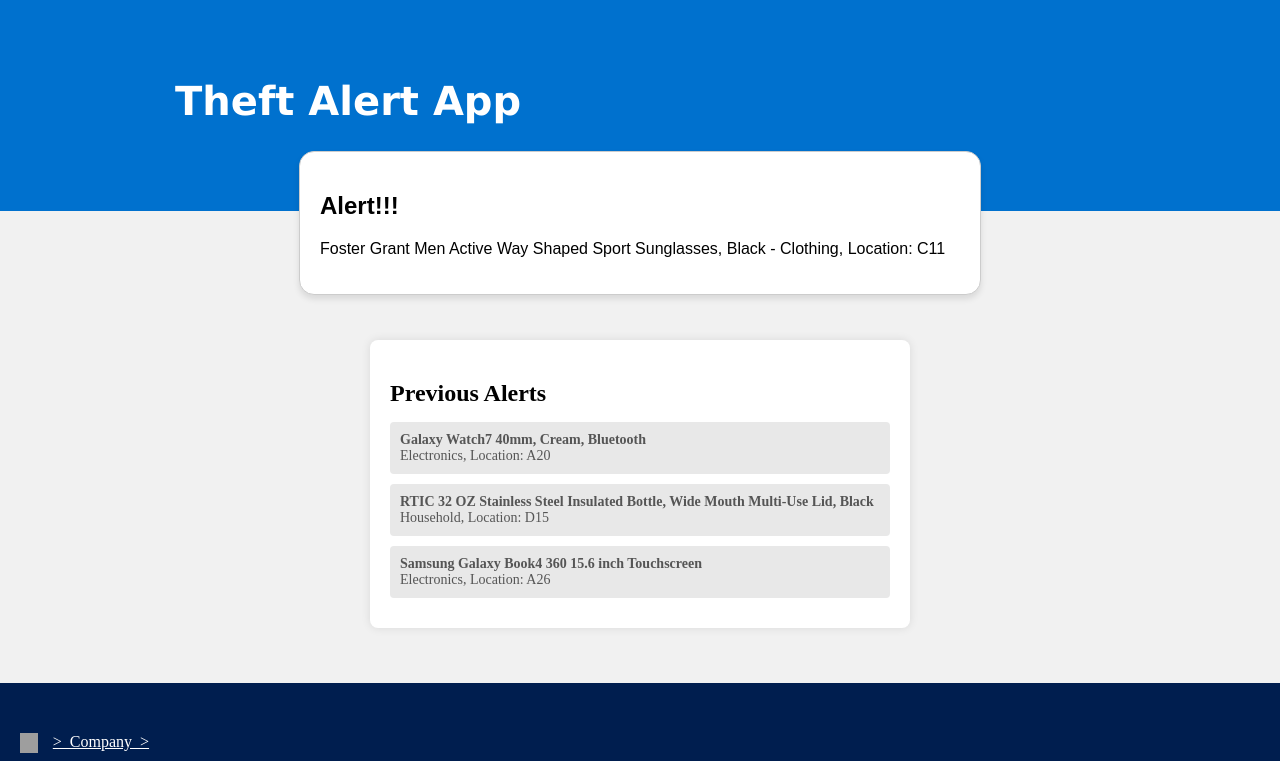
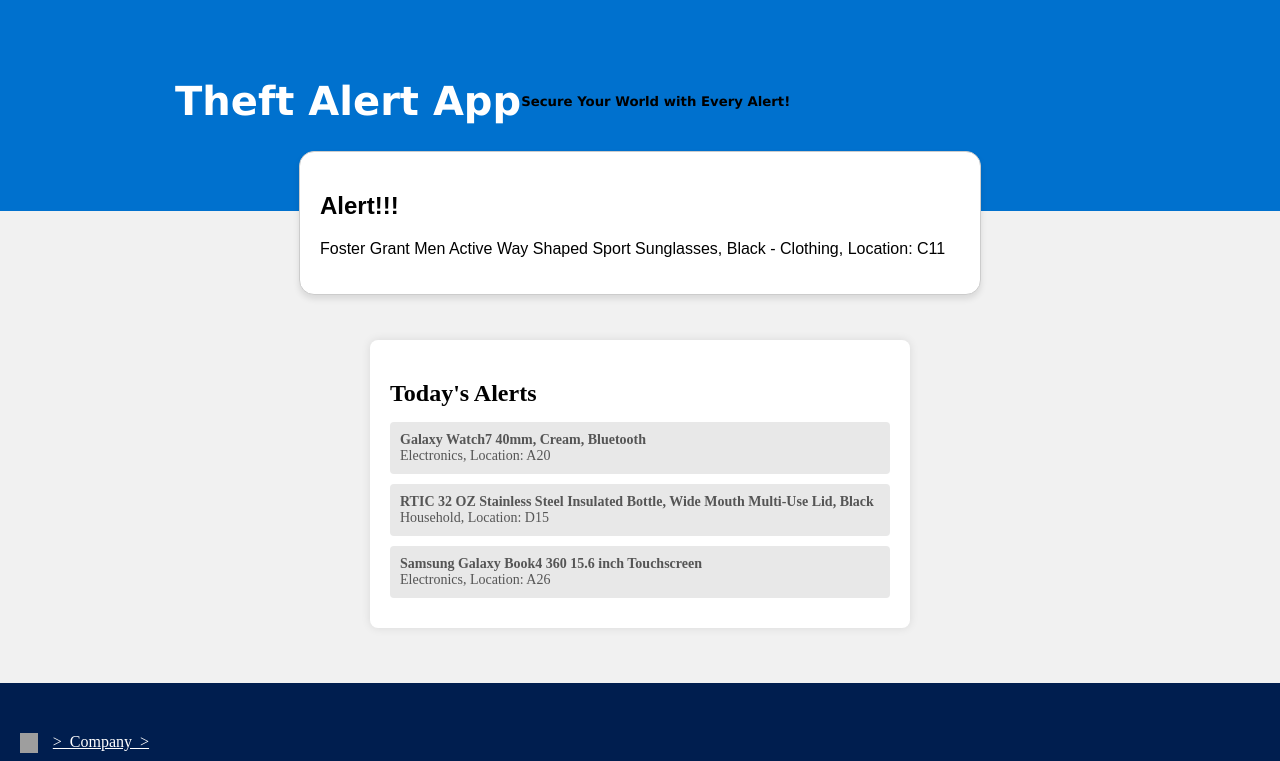
Before and after one commit to Anuva99/RFID-alert-system, a plain HTML site: page index.html in a window 1280 px wide. Shown: the part 39-800 px from the top of the page. Drawn offline with Linux system fonts and the light colour scheme; grey boxes are pictures that could not be loaded.

Commit message:
Update index.html

```diff
--- a/index.html
+++ b/index.html
@@ -43,6 +43,7 @@
 
     <div class="scroll2">
         <h1> Theft Alert App</h1>
+        <h5> Secure Your World with Every Alert!</h5>
     </div>
 
 
@@ -55,7 +56,7 @@
 
 
     <div class="container">
-        <h2>Previous Alerts</h2>
+        <h2>Today's Alerts</h2>
         <div id="previous-notifications"></div>
     </div>
 
```
